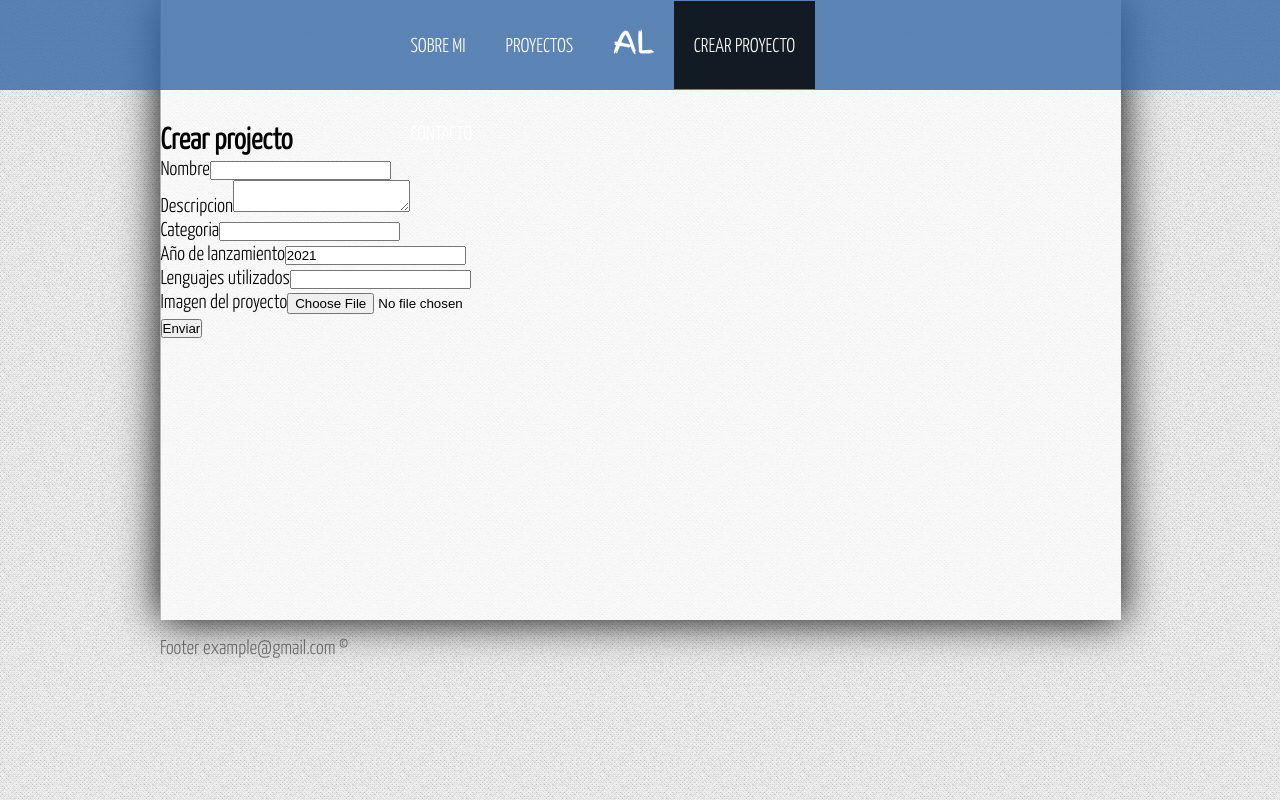
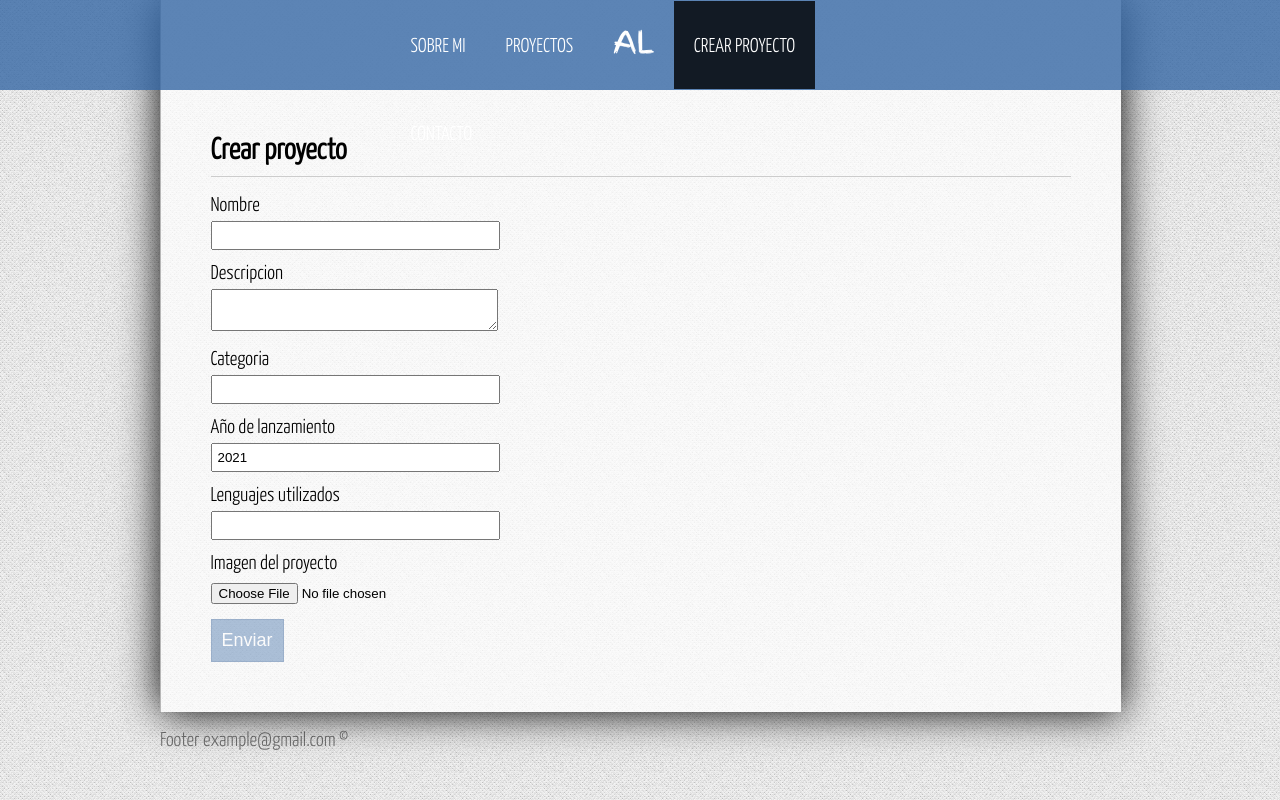
Before and after one commit to benitezalexis/Frontend-gestion-portafolio-, an Angular app: page /crear-proyecto in a window 1280 px wide. Built offline with nearby package versions, Linux system fonts and the light colour scheme.

Commit message:
validation form

```diff
--- a/src/app/components/create/create.component.html
+++ b/src/app/components/create/create.component.html
@@ -4,35 +4,48 @@
 	<form #projectForm="ngForm" (ngSubmit)="onSubmit(projectForm)">
 		<p>
 			<label for="name">Nombre</label>
-			<input type="text" name="name" #name="ngModel" [(ngModel)]="project.name"/>
+			<input type="text" name="name" #name="ngModel" [(ngModel)]="project.name" required />
+			<span class="form_error" *ngIf="name.touched && !name.valid">
+				El nombre es obligatorio
+			</span>
 		</p>
 
 		<p>
 			<label for="descripcion">Descripcion</label>
-			<textarea name="descripcion" #descripcion="ngModel" [(ngModel)]="project.descripcion"></textarea>
+			<textarea name="descripcion" #descripcion="ngModel" [(ngModel)]="project.descripcion" required></textarea>
+			<span class="form_error" *ngIf="descripcion.touched && !descripcion.valid">
+				La descripcion es obligatoria
+			</span>
 		</p>
 
 		<p>
 			<label for="category">Categoria</label>
-			<input type="text" name="category" #name="ngModel" [(ngModel)]="project.category"/>
+			<input type="text" name="category" #category="ngModel" [(ngModel)]="project.category" required/>
+			<span class="form_error" *ngIf="category.touched && !category.valid">
+				La categoria es obligatoria
+			</span>
 		</p>
 
 		<p>
 			<label for="year">Año de lanzamiento</label>
-			<input type="number" name="year" #year="ngModel" [(ngModel)]="project.year"/>
+			<input type="number" name="year" #year="ngModel" [(ngModel)]="project.year" required/>
+
 		</p>
 
 
 		<p>
 			<label for="category">Lenguajes utilizados</label>
-			<input type="text" name="langs" #langs="ngModel" [(ngModel)]="project.langs"/>
+			<input type="text" name="langs" #langs="ngModel" [(ngModel)]="project.langs" required/>
+			<span class="form_error" *ngIf="langs.touched && !langs.valid">
+				Los lenguajes son obligatorios
+			</span>
 		</p>
 
 		<p>
 			<label for="image">Imagen del proyecto</label>
-			<input type="file" name="image" placeholder="Subir Imagen"/>
+			<input type="file" name="image" placeholder="Subir Imagen" required/>
 		</p>
 
-		<input type="submit" value="Enviar">
+		<input type="submit" value="Enviar" [disabled]="!projectForm.form.valid">
 	</form>
 </div>
--- a/src/app/components/create/create.component.ts
+++ b/src/app/components/create/create.component.ts
@@ -15,7 +15,7 @@ export class CreateComponent implements OnInit {
     constructor(
         private _projectService: ProjectService
       ) {
-          this.title="Crear projecto";
+          this.title="Crear proyecto";
           this.project=new Project('','','','',2021,'','');
         }
 
--- a/src/assets/css/style.css
+++ b/src/assets/css/style.css
@@ -152,3 +152,70 @@ article.about{
 	padding-bottom: 30px;
 	text-align:  justify;
 }
+
+/*Seccion con formularios*/
+
+.container{
+	padding: 50px;
+	padding-top: 10px;
+}
+
+
+.container h2{
+	display: block;
+	border-bottom: 1px solid #ccc;
+	padding-bottom: 10px;
+	margin-bottom: 15px;
+
+}
+
+form{
+	width: 80%;
+}
+
+form label{
+	display: block;
+	width: 100%;
+	margin-top: 10px;
+	margin-bottom: 5px;
+}
+
+form input[type="text"],
+form input[type="number"],
+form input[type="email"],
+form textarea{
+	width: 40%;
+	padding: 5px;
+}
+
+form button,
+form input[type="submit"]{
+	display: block;
+	font-size: 18px;
+	padding: 10px;
+	color: white;
+	margin-top: 15px;
+	background: rgba(53, 103, 164, 1);
+	border:  1px solid rgba(13, 67, 133, 1);
+	cursor: pointer;
+}
+
+form button:hover,
+form input[type="submit"]:hover{
+	background: rgba(13, 67, 133, 1);
+	border: 1px solid rgba(13, 67, 133, 1);
+}
+
+form input[disabled]{
+	opacity: 0.4;
+	cursor: not-allowed;
+}
+
+
+.form_error{
+	font-size: 13px;
+	padding: 3px;
+	background: red;
+	color: white;
+	margin-left: 5px;
+}
```
